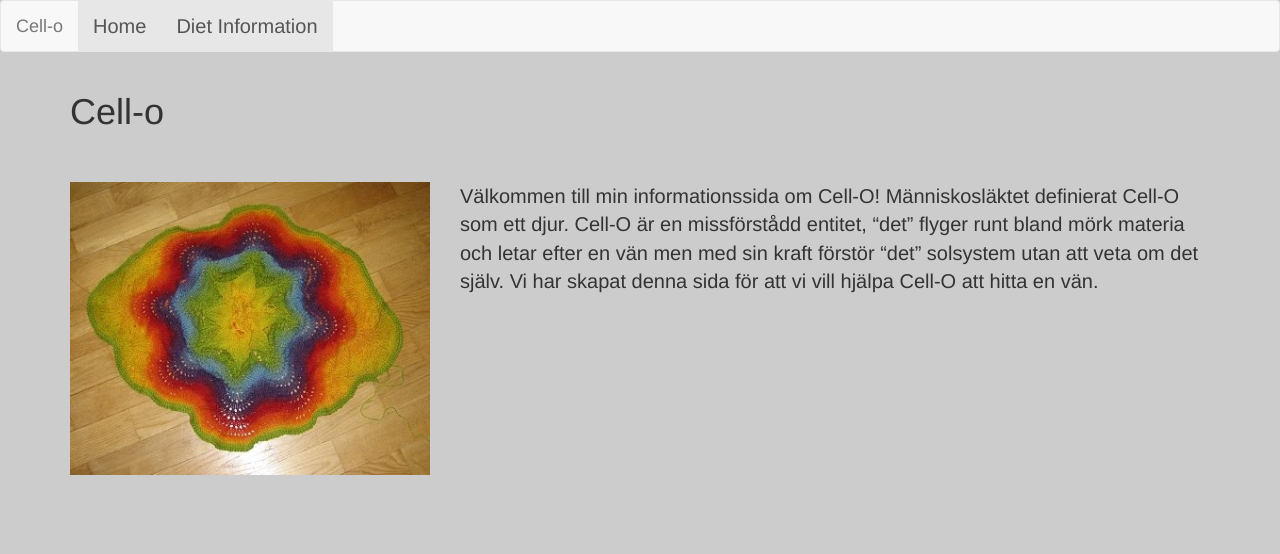
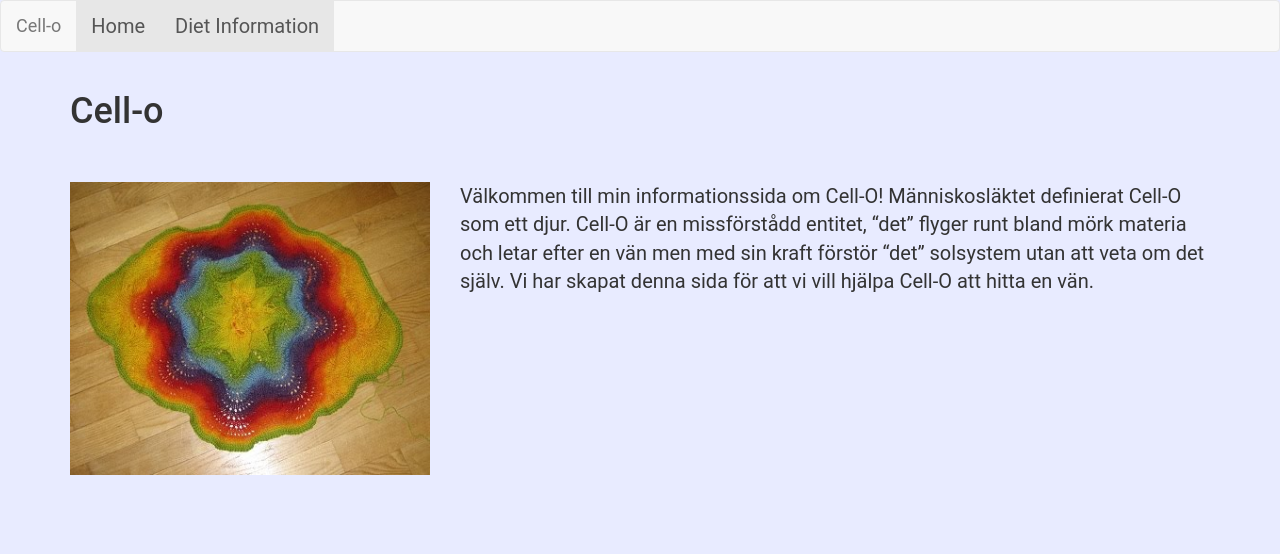
Before and after one commit to AleksandarFaraj/scrum_cello-o, a PHP site: page / in a window 1280 px wide. Shown: the top 554 px of the page. Run offline with PHP 8.4, Linux system fonts and the light colour scheme.

Commit message:
add bg color

```diff
--- a/assets/css/style.css
+++ b/assets/css/style.css
@@ -1,6 +1,7 @@
 body {
-	background: #ccc;
+	background: #E8EBFF;
 	font-size: 2em;
+	font-family: 'Roboto';
 }
 
 img {
--- a/index.php
+++ b/index.php
@@ -4,10 +4,10 @@
 			<div class="container">
 				<h1>Cell-o</h1>
 			</div>
-			<div class="col-lg-4">
+			<div class="col-md-4">
 				<img src="img/cello.jpg" alt="">
 			</div>
-			<div class="col-lg-8">
+			<div class="col-md-8">
 				<p>
 					Välkommen till min informationssida om Cell-O!
 					Människosläktet definierat Cell-O som ett djur.
```
